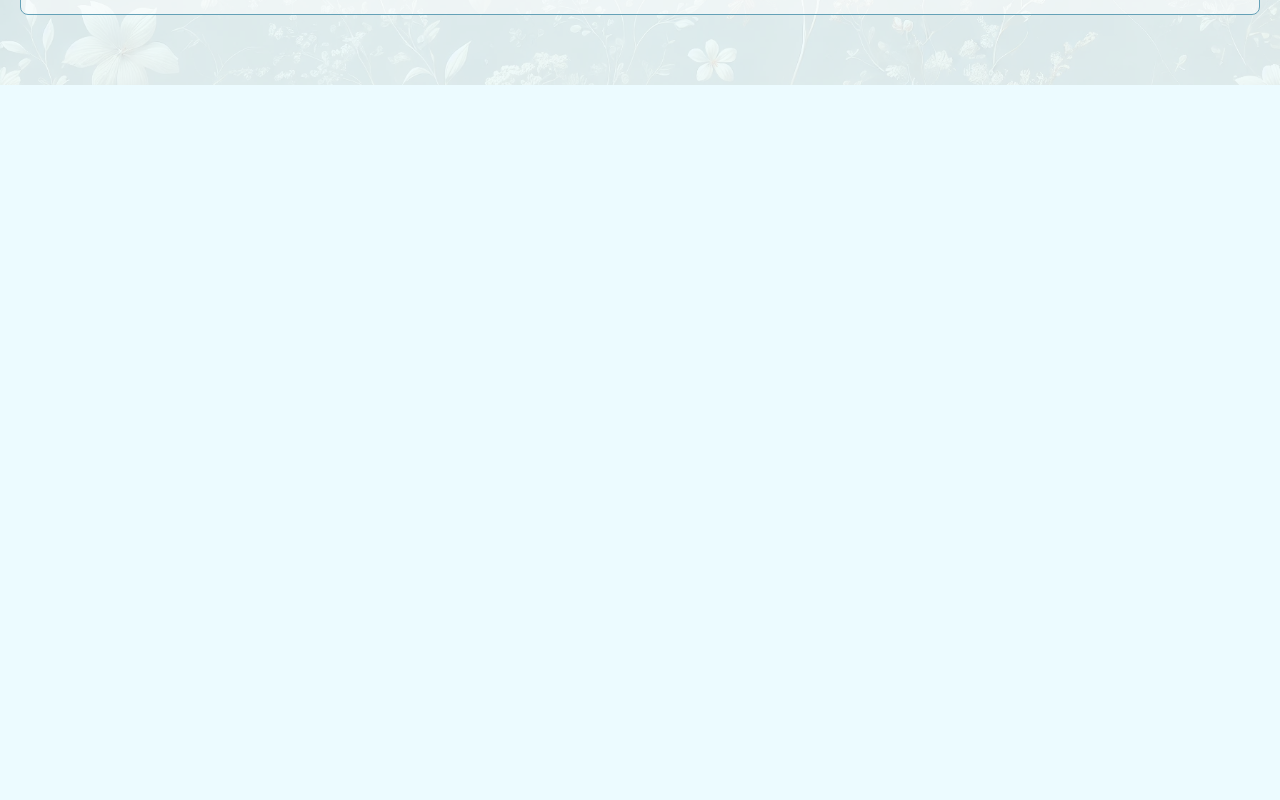
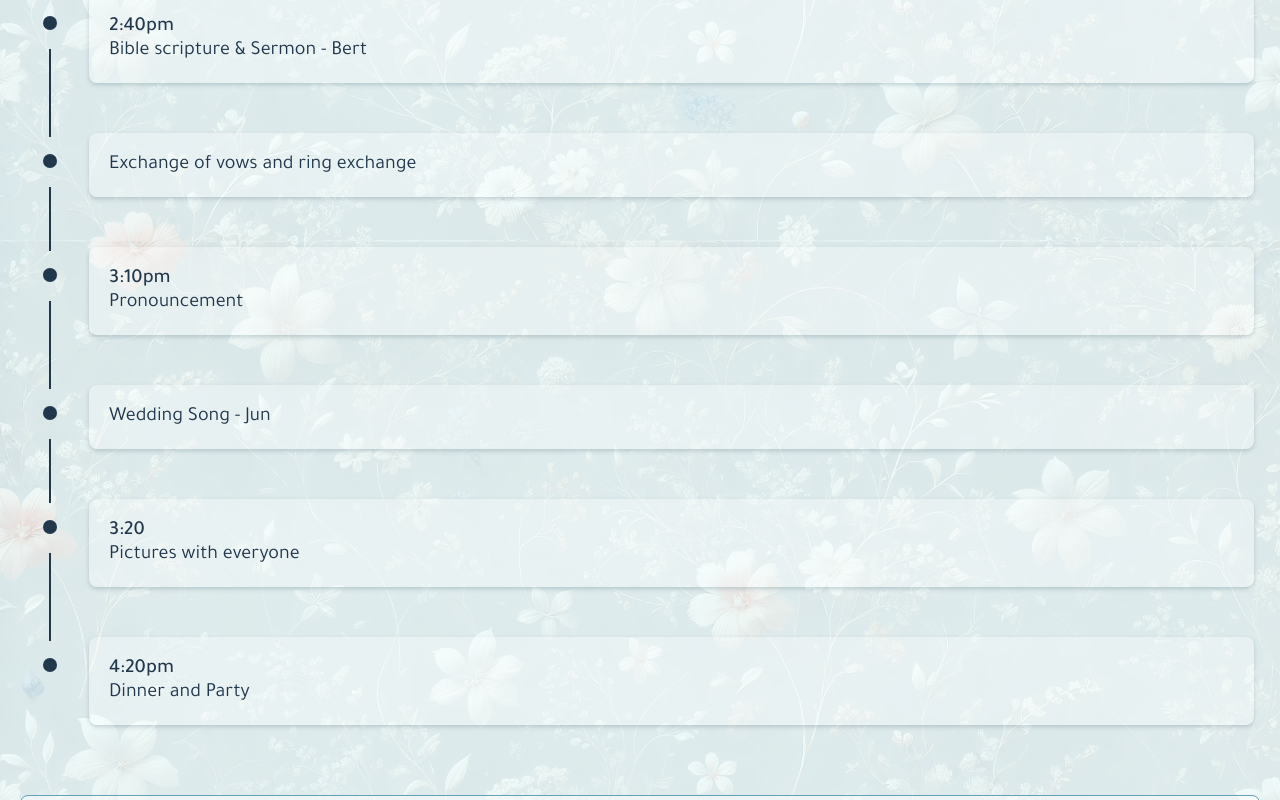
Before and after one commit to vancityjun/parasiempre-client, a React (Vite) app: page / in a window 1280 px wide. Shown: the part 1760-2560 px from the top of the page. Before the commit the page ends 1845 px from the top, so only its background shows below. Built offline with nearby package versions, Linux system fonts and the light colour scheme; no server answers.

Commit message:
implement timeline & add nvmrc

```diff
--- a/src/App.jsx
+++ b/src/App.jsx
@@ -1,7 +1,7 @@
 import "./App.scss";
 import Info from "./components/Info";
 import Rsvp from "./components/Rsvp";
-// import { Schedules } from "./components/Schedules/Schedules";
+import { Schedules } from "./components/Schedules/Schedules";
 
 function App() {
   return (
@@ -15,7 +15,7 @@ function App() {
           </p>
         </section>
         <Info />
-        {/* <Schedules /> */}
+        <Schedules />
       </div>
       <Rsvp />
     </div>
--- a/src/components/Rsvp/InputField/InputField.scss
+++ b/src/components/Rsvp/InputField/InputField.scss
@@ -16,6 +16,7 @@
     height: 26px;
     width: 100%;
     background: #f1f7f8;
+    padding: 0 5px;
     &:focus {
       border-bottom: 1px v.$font-color solid;
     }
--- a/src/components/Schedules/Schedules.jsx
+++ b/src/components/Schedules/Schedules.jsx
@@ -1,14 +1,15 @@
 import timelineData from "./timeline.json";
+import "./Schedules.scss";
 
 export const Schedules = () => {
   return (
     <section>
       <h1>Timeline</h1>
-      <div>
+      <div className="schedule-wrapper">
         {timelineData.map(({ time, content }, index) => (
-          <div key={index}>
-            <span>{time}</span>
-            <span>{content}</span>
+          <div key={index} className="schedule">
+            <span className="medium-wight">{time}</span>
+            <p>{content}</p>
           </div>
         ))}
       </div>
--- a/src/components/Schedules/Schedules.scss
+++ b/src/components/Schedules/Schedules.scss
@@ -0,0 +1,37 @@
+@use "../../shared/variables.scss" as v;
+
+.schedule-wrapper{
+    margin-left: 63px;
+    .schedule {
+        box-shadow: 0 2px 4px 0 rgba(88, 120, 131, 0.3);
+        background: #ffffff50;
+        margin-bottom: 50px;
+        border-radius: 8px;
+        padding: 20px;
+        position: relative;
+        &::before {
+            content: '';
+            width: 2.4px;
+            height: 100%;
+            background: v.$font-color;
+            display: block;
+            position: absolute;
+            top: 54px;
+            left: -40px;
+        }
+        &::after { // TODO: switch with icons when found one
+            content: '';
+            border-radius: 50%;
+            width: 14px;
+            height: 14px;
+            background: v.$font-color;
+            display: block;
+            position: absolute;
+            top: 21px;
+            left: -46px;
+        }
+        &:last-child::before {
+            display: none;
+          }
+    }
+}
--- a/src/components/Schedules/timeline.json
+++ b/src/components/Schedules/timeline.json
@@ -7,8 +7,8 @@
   },
   { "time": "2:30pm", "content": "Invocation and Opening Prayer" },
   {
-    "titme": "2:40pm",
-    "content": "Bible scripture & Sermon - Bert E.g. Ecclesiastes 4:9-12 ✅, Ephesians 5. 25-33 2️⃣"
+    "time": "2:40pm",
+    "content": "Bible scripture & Sermon - Bert"
   },
   { "titme": "3:00pm", "content": "Exchange of vows and ring exchange" },
   { "time": "3:10pm", "content": "Pronouncement" },
--- a/src/index.scss
+++ b/src/index.scss
@@ -70,3 +70,7 @@ h2 {
 .align-center {
   text-align: center;
 }
+
+.medium-wight {
+  font-weight: 500;
+}
```
Also changed, not shown: 1 other file (tests, documents, lock files or other folders).
